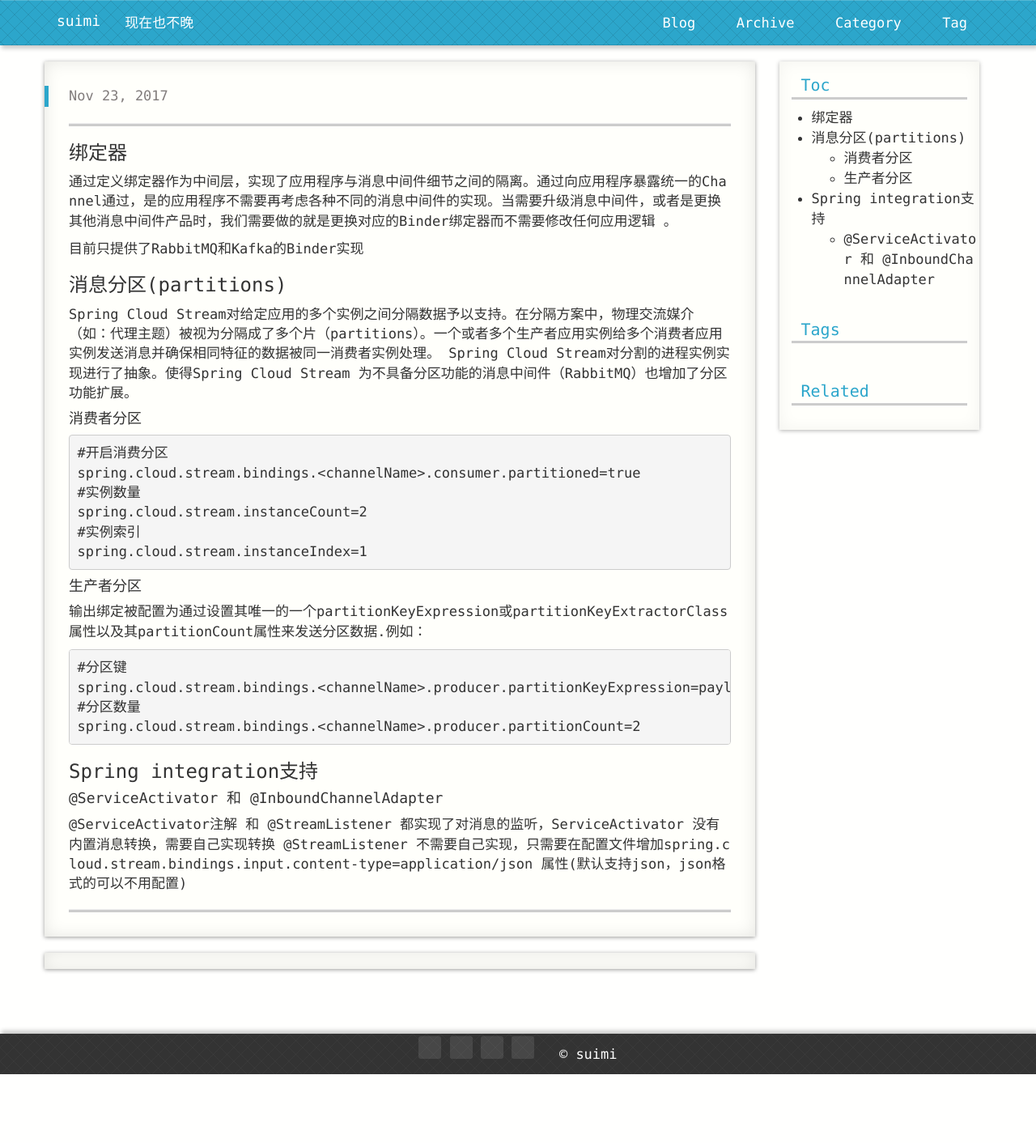
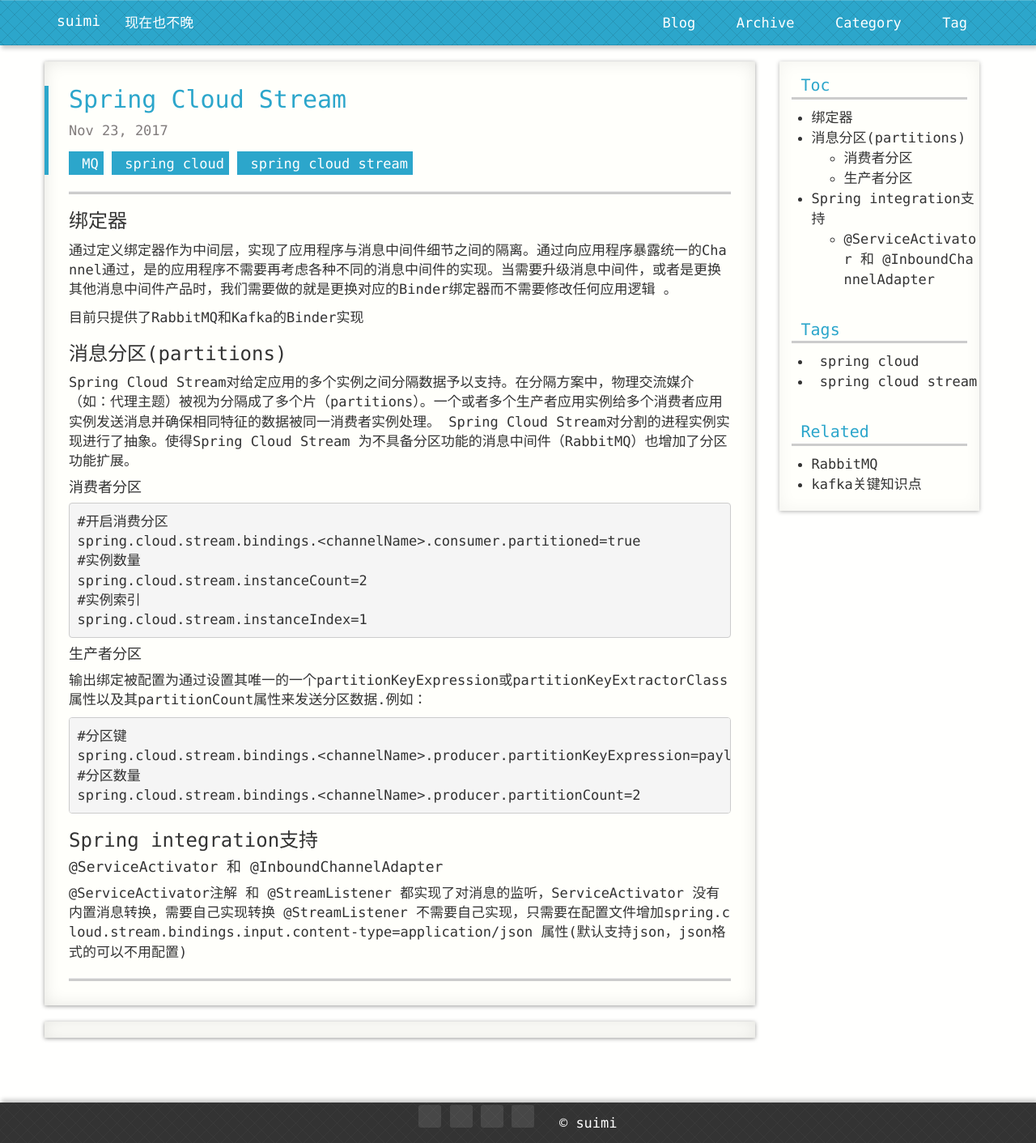
Before and after one commit to suimi/suimi.github.io, a Jekyll site: the page built from _posts/2017-11-23-spring-cloud-stream.md, in a window 1280 px wide. Shown: the whole page at 81% size. Built offline with Jekyll 4.4.1, drawn with Linux system fonts in a browser that asks for light colours; nearby versions of some CDN libraries; comment, search, counter and statistics services are not loaded; a style sheet for code colours, icons or effects is not loaded; before the commit the page ends 1327 px from its top, so only the background shows below that.

Commit message:
spring cloud stream

```diff
--- a/_posts/2017-11-23-spring-cloud-stream.md
+++ b/_posts/2017-11-23-spring-cloud-stream.md
@@ -1,6 +1,6 @@
 ---
 title: Spring Cloud Stream
-tags: "spring cloud" "spring cloud stream"
+tags: ["spring cloud","spring cloud stream"]
 categories: MQ
 ---
 * TOC
```
